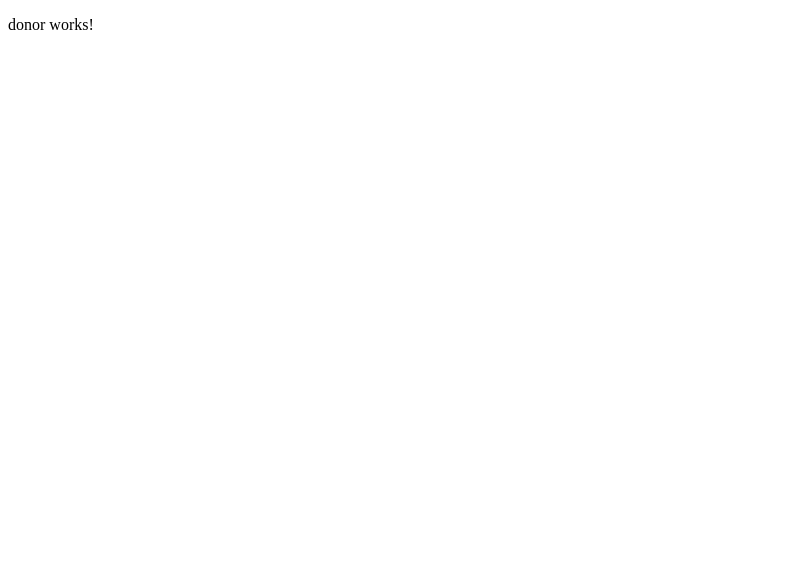
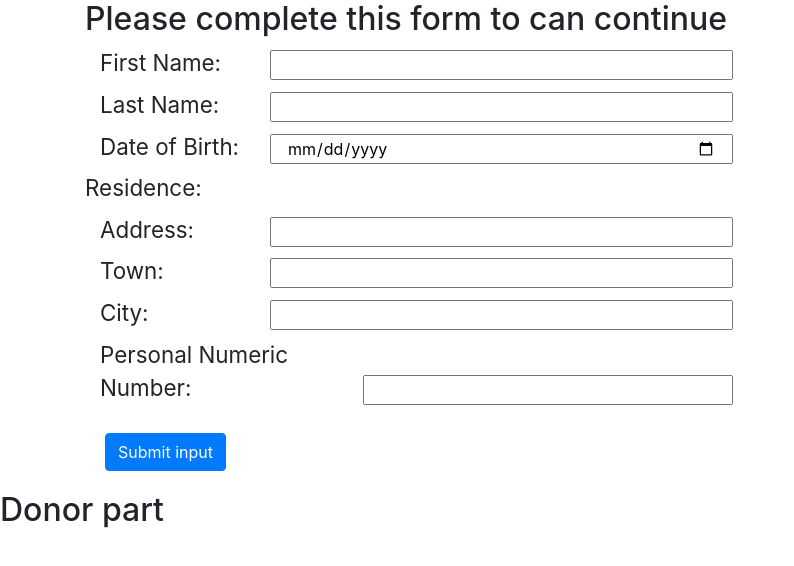
Before and after one commit to ErvinCs/Lab, an Angular app in the folder src/UI/donor-interface/: page / in a window 1280 px wide. Shown: the top 566 px of the page, without its empty margins (0-794 px from the left). Built offline with nearby package versions, Linux system fonts and the light colour scheme.

Commit message:
Created the basic template for the person registration. Need to add the e-mail and password protection.

```diff
--- a/src/UI/donor-interface/src/app/app.component.html
+++ b/src/UI/donor-interface/src/app/app.component.html
@@ -1,3 +1,4 @@
 <!--The content below is only a placeholder and can be replaced.-->
+<!-- TODO: Make more for the UI of the page -->
 
 <app-donor></app-donor>
--- a/src/UI/donor-interface/src/app/app.module.ts
+++ b/src/UI/donor-interface/src/app/app.module.ts
@@ -4,12 +4,14 @@ import { NgModule } from '@angular/core';
 
 import { AppComponent } from './app.component';
 import { DonorComponent } from './components/donor/donor.component';
+import { PersonComponent } from './components/person/person.component';
 
 
 @NgModule({
   declarations: [
     AppComponent,
     DonorComponent,
+    PersonComponent,
   ],
   imports: [
     BrowserModule
--- /dev/null
+++ b/src/UI/donor-interface/src/app/components/common/Address.interface.ts
@@ -0,0 +1,5 @@
+export interface Address {
+    city: String;
+    town: String;
+    street: String;
+}
--- a/src/UI/donor-interface/src/app/components/donor/donor.component.html
+++ b/src/UI/donor-interface/src/app/components/donor/donor.component.html
@@ -1,3 +1,2 @@
-<p>
-  donor works!
-</p>
+<app-person></app-person>
+<h2>Donor part</h2>
--- a/src/UI/donor-interface/src/app/components/donor/donor.component.ts
+++ b/src/UI/donor-interface/src/app/components/donor/donor.component.ts
@@ -7,6 +7,7 @@ import { Component, OnInit } from '@angular/core';
 })
 export class DonorComponent implements OnInit {
 
+
   constructor() { }
 
   ngOnInit() {
--- /dev/null
+++ b/src/UI/donor-interface/src/app/components/person/person.component.css
@@ -0,0 +1,19 @@
+.address-form div label {
+    padding: 4px 16px;
+    margin: 4px 8px;
+}
+
+.address-form div input {
+    width: 200px;
+    height: auto;
+    position: relative;
+    display: inline-block;
+}
+
+.submit {
+    margin: 20px;
+}
+
+#form-person label {
+    font-size: 1.4em;
+}
--- /dev/null
+++ b/src/UI/donor-interface/src/app/components/person/person.component.html
@@ -0,0 +1,32 @@
+<div class="container">
+<h2 class="form-title">
+  Please complete this form to can continue
+</h2>
+<form name="form-person" (submit)="submitData(firstname.value, lastname.value, date.value, address.value, town.value, city.value, cnp.value)" id='form-person' class="">
+  <label class="col-md-2 col-sm-3 col-xs-3" for="firstname">First Name: </label>
+  <input type="text" class="col-md-5 col-sm-8 col-xs-8" #firstname>
+  <br>
+  <label for="lastname" class="col-md-2 col-sm-3 col-xs-3">Last Name: </label>
+  <input type="text" class="col-md-5 col-sm-8 col-xs-8" #lastname>
+  <br>
+  <label for="birthday" class="col-md-2 col-sm-3 col-xs-3">Date of Birth: </label>
+  <input type="date" class="col-md-5 col-sm-3 col-xs-3" #date>
+  <br>
+  <label for="residence" class="">Residence: </label>
+  <br>
+  <!-- <div class="col-md-8 col-sm-12 col-xs-12"> -->
+  <label for="address" class="col-md-2 col-sm-3 col-xs-3">Address: </label>
+  <input type="text" class="col-md-5 col-sm-8 col-xs-8" #address>
+  <br>
+  <label for="town" class="col-md-2 col-sm-3 col-xs-3">Town: </label>
+  <input type="text" class="col-md-5 col-sm-8 col-xs-8" #town>
+  <br>
+  <label for="town" class="col-md-2 col-sm-3 col-xs-3">City: </label>
+  <input type="text" class="col-md-5 col-sm-8 col-sm-8" #city>
+  <br>
+  <label for="cnp" class="col-md-3 col-sm-3 col-xs-3">Personal Numeric Number: </label>
+  <input type="text" class="col-md-4 col-sm-8 col-xs-3" #cnp>
+  <br>
+  <button (click)="submitPersonInfo()"class="btn btn-primary submit">Submit input</button>
+</form>
+</div>
--- /dev/null
+++ b/src/UI/donor-interface/src/app/components/person/person.component.ts
@@ -0,0 +1,42 @@
+import { Component, OnInit } from '@angular/core';
+
+import { Address } from '../common/Address.interface';
+
+@Component({
+  selector: 'app-person',
+  templateUrl: './person.component.html',
+  styleUrls: ['./person.component.css']
+})
+export class PersonComponent implements OnInit {
+  private _firstName: String;
+  private _lastName: String;
+  private _birthday: Date;
+  private _address: Address;
+  private _residence: Address;
+  private _cnp: number;
+
+  constructor() { }
+
+  ngOnInit() {
+  }
+
+  submitPersonInfo() {
+
+  }
+  submitData(firstName: String, lastName: String, birthday:Date,
+      address:String, town: String, city: String, cnp: number) {
+    this._firstName = firstName;
+    this._lastName = lastName;
+    this._birthday = birthday;
+    let home = {
+      street: address,
+      city: city,
+      town: town
+    }
+    this._address = home;
+    this._cnp = cnp;
+    // console.log(this);
+    // Also will do other stuff
+    return false;
+  }
+}
--- a/src/UI/donor-interface/src/index.html
+++ b/src/UI/donor-interface/src/index.html
@@ -7,6 +7,7 @@
 
   <meta name="viewport" content="width=device-width, initial-scale=1">
   <link rel="icon" type="image/x-icon" href="favicon.ico">
+  <link rel="stylesheet" href="https://maxcdn.bootstrapcdn.com/bootstrap/4.0.0/css/bootstrap.min.css" integrity="sha384-Gn5384xqQ1aoWXA+058RXPxPg6fy4IWvTNh0E263XmFcJlSAwiGgFAW/dAiS6JXm" crossorigin="anonymous">
 </head>
 <body>
   <app-root></app-root>
```
Also changed, not shown: 1 other file (tests, documents, lock files or other folders).
